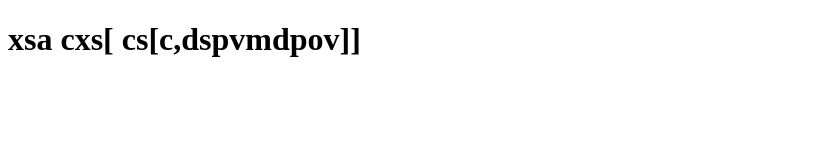
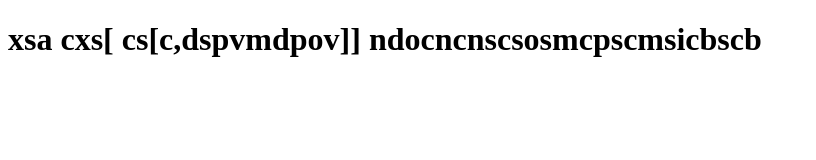
Before and after one commit to anshdevv/trial, a plain HTML site: page index2.html in a window 1280 px wide. Shown: the whole page, without its empty margins (0-816 px from the left). Drawn offline with Linux system fonts and the light colour scheme.

Commit message:
trial2
trial2

```diff
--- a/index2.html
+++ b/index2.html
@@ -9,6 +9,7 @@
     xsa
     cxs[
     cs[c,dspvmdpov]]
+    ndocncnscsosmcpscmsicbscb
 </h1>
 
 </body>
```
